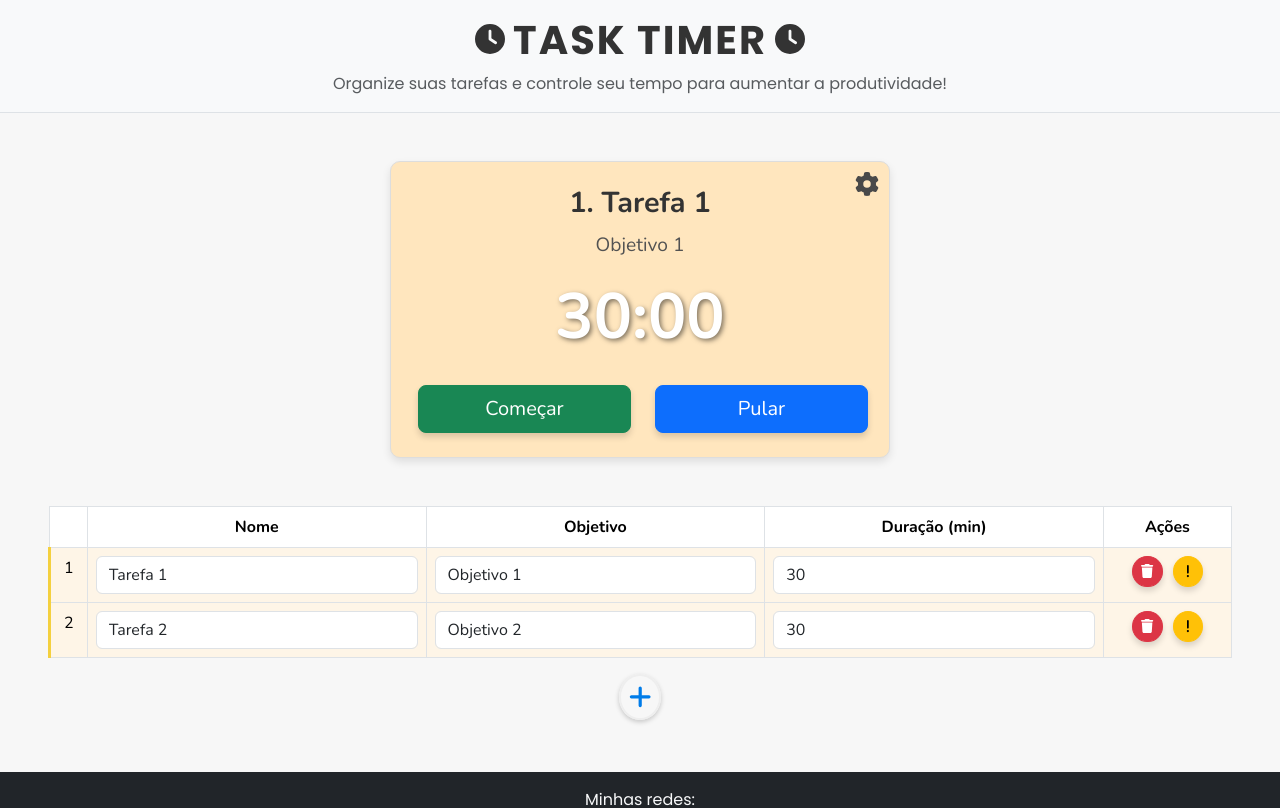
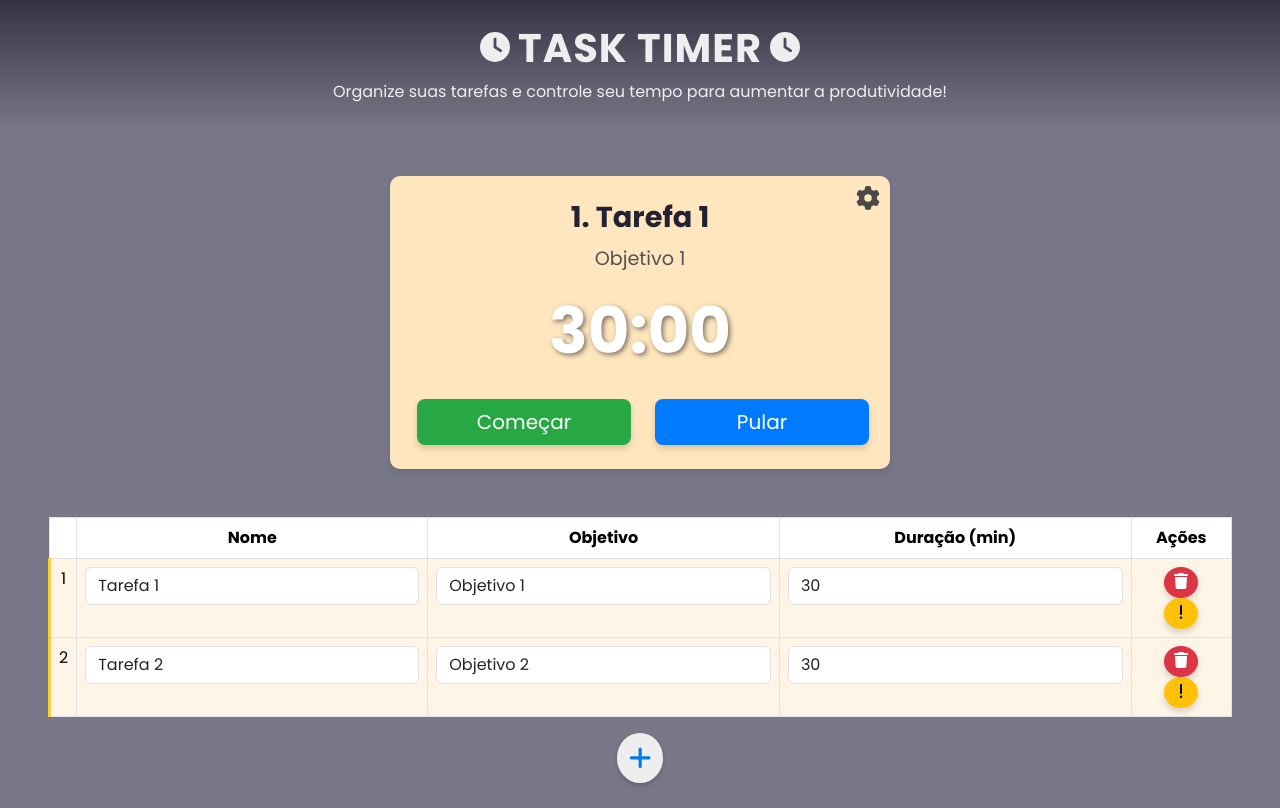
Before and after one commit to Fabken42/task-timer, a React (Create React App) app: page / in a window 1280 px wide. Shown: the top 808 px of the page. Built offline with nearby package versions, Linux system fonts and the light colour scheme; no server answers.

Commit message:
alteracao css

```diff
--- a/src/pages/Footer.js
+++ b/src/pages/Footer.js
@@ -4,7 +4,7 @@ import { FontAwesomeIcon } from '@fortawesome/react-fontawesome';
 import { faInstagram, faGithub, faLinkedin } from '@fortawesome/free-brands-svg-icons';
 
 const AppFooter = () => (
-  <footer className="bg-dark text-light py-3">
+  <footer className="text-light py-2">
     <Container className="text-center">
       <p className="mb-3" style={{ fontFamily: 'Poppins, sans-serif', fontWeight: 400 }}>
         Minhas redes:
--- a/src/pages/Header.js
+++ b/src/pages/Header.js
@@ -6,14 +6,14 @@ import { faClock } from '@fortawesome/free-solid-svg-icons';
 //diminuir tamanho do icone faClock
 
 const Header = () => (
-    <header className="bg-light border-bottom pt-3">
+    <header className="pt-4">
         <Container className="text-center">
             <h1 className="mb-2 title">
                 <FontAwesomeIcon icon={faClock} size="xs"/>
                 <strong className='mx-2'>TASK TIMER</strong>
                 <FontAwesomeIcon icon={faClock}  size="xs"/>
             </h1>
-            <p className="text-muted site-description">
+            <p className="site-description">
                 Organize suas tarefas e controle seu tempo para aumentar a produtividade!
             </p>
         </Container>
--- a/src/pages/TaskTable.js
+++ b/src/pages/TaskTable.js
@@ -7,7 +7,7 @@ import { useSelector, useDispatch } from 'react-redux';
 import { addTask, removeTask, moveTask, editTask, toggleConcluido, setCurrentTaskIndex } from '../redux/taskSlice.js';
 import { FontAwesomeIcon } from '@fortawesome/react-fontawesome';
 import { faTrash, faCheck, faExclamation, faPlus } from '@fortawesome/free-solid-svg-icons';
-import '../styles/TaskTable.css'; // Importa o arquivo CSS para estilos personalizados
+import '../styles/TaskTable.css';
 
 const ITEM_TYPE = 'TASK';
 
@@ -30,29 +30,23 @@ function DraggableRow({ row, index, moveRow, handleRowClick }) {
   const rowClass = row.original.concluido ? 'row-concluido' : 'row-pendente';
 
   return (
-    <tr
-      ref={(node) => ref(drop(node))}
-      {...row.getRowProps()}
-      className={rowClass}
-    >
-      {row.cells.map((cell) => {
-        const isPositionColumn = cell.column.id === 'position';
-        return (
+    <tr ref={(node) => ref(drop(node))} {...row.getRowProps()} className={rowClass}>
+      {row.cells.map((cell) => (
         <td
           key={cell.column.id}
           {...cell.getCellProps()}
           className={cell.column.id === 'position' ? 'cell-position' : ''}
-            onClick={isPositionColumn ? () => handleRowClick(index) : undefined}
+          onClick={cell.column.id === 'position' ? () => handleRowClick(index) : undefined}
         >
           {cell.render('Cell')}
         </td>
-        );
-      })}
+      ))}
     </tr>
   );
 }
 
-function EditableCell({ value: initialValue, row: { original }, column: { id }, handleEditChange }) {
+function EditableCell({ value: initialValue, row, column, handleEditChange }) {
+  const isRunning = useSelector((state) => state.tasks.isRunning);
   const [value, setValue] = useState(initialValue);
 
   useEffect(() => {
@@ -60,25 +54,34 @@ function EditableCell({ value: initialValue, row: { original }, column: { id },
   }, [initialValue]);
 
   const onChange = (e) => {
+    if(isRunning) return;
     const newValue = e.target.value;
-
     if (
-      (id === 'name' && newValue.length <= 30) ||
-      (id === 'objective' && newValue.length <= 100) ||
-      (id === 'duration' && !isNaN(newValue) && newValue >= 0 && newValue <= 999) // Limitar de 0 a 999
+      (column.id === 'name' && newValue.length <= 30) ||
+      (column.id === 'objective' && newValue.length <= 100) ||
+      (column.id === 'duration' && !isNaN(newValue) && newValue >= 0 && newValue <= 999)
     ) {
       setValue(newValue);
     }
   };
 
-  const onBlur = () => handleEditChange(original.position, id, value);
+  const onBlur = () => handleEditChange(row.original.position, column.id, value);
+
+  const onKeyPress = (e) => {
+    if (e.key === 'Enter') {
+      e.target.blur();
+    }
+  };
+
 
   return (
     <Form.Control
-      type={id === 'duration' ? 'number' : 'text'}
+      type={column.id === 'duration' ? 'number' : 'text'}
       value={value}
       onChange={onChange}
       onBlur={onBlur}
+      onKeyDown={onKeyPress}
+
     />
   );
 }
@@ -86,10 +89,19 @@ function EditableCell({ value: initialValue, row: { original }, column: { id },
 export default function TaskTable() {
   const tasks = useSelector((state) => state.tasks.tasks);
   const dispatch = useDispatch();
+  const isRunning = useSelector((state) => state.tasks.isRunning);
 
   const handleAddTask = () => dispatch(addTask());
-  const handleRemoveTask = (position) => dispatch(removeTask(position));
-  const handleConcluido = (position) => dispatch(toggleConcluido(position));
+
+  const handleRemoveTask = (position) => {
+    if(isRunning) return;
+    dispatch(removeTask(position));
+  }
+  const handleConcluido = (position) => {
+    if(isRunning) return;
+    dispatch(toggleConcluido(position));
+  }
+
   const moveRow = (fromIndex, toIndex) => dispatch(moveTask({ fromIndex, toIndex }));
 
   const handleEditChange = useCallback((position, key, value) => {
@@ -97,27 +109,25 @@ export default function TaskTable() {
   }, [dispatch]);
 
   const handleRowClick = (index) => {
+    if(isRunning) return;
     dispatch(setCurrentTaskIndex(index));
   };
 
   const columns = useMemo(
     () => [
       { Header: ' ', accessor: 'position' },
-      { Header: 'Nome', accessor: 'name', Cell: ({ value, row, column }) => <EditableCell value={value} row={row} column={column} handleEditChange={handleEditChange} /> },
-      { Header: 'Objetivo', accessor: 'objective', Cell: ({ value, row, column }) => <EditableCell value={value} row={row} column={column} handleEditChange={handleEditChange} /> },
-      { Header: 'Duração (min)', accessor: 'duration', Cell: ({ value, row, column }) => <EditableCell value={value} row={row} column={column} handleEditChange={handleEditChange} /> },
-
+      { Header: 'Nome', accessor: 'name', Cell: (props) => <EditableCell {...props} handleEditChange={handleEditChange} /> },
+      { Header: 'Objetivo', accessor: 'objective', Cell: (props) => <EditableCell {...props} handleEditChange={handleEditChange} /> },
+      { Header: 'Duração (min)', accessor: 'duration', Cell: (props) => <EditableCell {...props} handleEditChange={handleEditChange} /> },
       {
         Header: 'Ações',
         Cell: ({ row }) => (
           <>
             <Button variant="danger" title="Excluir" className='rounded-circle' size="sm" onClick={() => handleRemoveTask(row.original.position)}>
-              <FontAwesomeIcon icon={faTrash} />
+              <FontAwesomeIcon icon={faTrash} style={{ width: "16px", height: "16px" }} />
             </Button>{' '}
-            <Button className='rounded-circle' title={row.original.concluido? 'Concluído':'Pendente'} variant={row.original.concluido ? 'success' : 'warning'} size="sm" onClick={() => handleConcluido(row.original.position)}>
-              <span style={{ display: 'inline-block', width: '12px', height: '12px', textAlign: 'center' }}>
-                <FontAwesomeIcon icon={row.original.concluido ? faCheck : faExclamation} />
-              </span>
+            <Button className='rounded-circle' title={row.original.concluido ? 'Concluído' : 'Pendente'} variant={row.original.concluido ? 'success' : 'warning'} size="sm" onClick={() => handleConcluido(row.original.position)}>
+              <FontAwesomeIcon style={{ width: "16px", height: "16px" }} icon={row.original.concluido ? faCheck : faExclamation} />
             </Button>{' '}
           </>
         ),
--- a/src/pages/TaskTimer.js
+++ b/src/pages/TaskTimer.js
@@ -1,6 +1,6 @@
 import React, { useState, useEffect } from 'react';
 import { useDispatch, useSelector } from 'react-redux';
-import { setCurrentTaskIndex, toggleConcluido } from '../redux/taskSlice';
+import { setCurrentTaskIndex, toggleConcluido, toggleIsRunning } from '../redux/taskSlice';
 import { Howl } from 'howler';
 import { FontAwesomeIcon } from '@fortawesome/react-fontawesome';
 import { faCog } from '@fortawesome/free-solid-svg-icons';
@@ -15,12 +15,12 @@ const PREVIEW_DURATION = 5000;
 
 export default function TaskTimer() {
     const dispatch = useDispatch();
+    const isRunning = useSelector((state) => state.tasks.isRunning);
     const tasks = useSelector((state) => state.tasks.tasks);
     const currentTaskIndex = useSelector((state) => state.tasks.currentTaskIndex);
     const task = tasks[currentTaskIndex] || null;
 
     const [timeLeft, setTimeLeft] = useState(task ? Number(task.duration) * 60 : 0);
-    const [isRunning, setIsRunning] = useState(false);
     const [showAudioModal, setShowAudioModal] = useState(false);
     const [showConfirmationModal, setShowConfirmationModal] = useState(false);
     const [backgroundSound, setBackgroundSound] = useState('/audio/lofi01.mp3');
@@ -95,15 +95,13 @@ export default function TaskTimer() {
 
     const handleTogglePause = () => {
         if (!task) return;
-        setIsRunning((prev) => {
-            if (prev && backgroundAudio) {
-                backgroundAudioPosition = backgroundAudio.seek();
-                backgroundAudio.pause();
-            } else if (!prev && backgroundAudio) {
-                backgroundAudio.seek(backgroundAudioPosition).play();
-            }
-            return !prev;
-        });
+        if (isRunning && backgroundAudio) {
+            backgroundAudioPosition = backgroundAudio.seek();
+            backgroundAudio.pause();
+        } else if (!isRunning && backgroundAudio) {
+            backgroundAudio.seek(backgroundAudioPosition).play();
+        }
+        dispatch(toggleIsRunning(!isRunning)); // Alterna o estado
     };
 
     const handleNextTask = () => {
@@ -126,7 +124,7 @@ export default function TaskTimer() {
             backgroundAudioPosition = backgroundAudio.seek();
             backgroundAudio.pause();
         }
-        setIsRunning(false);
+        dispatch(toggleIsRunning(false)); // Pausa o timer
         setShowAudioModal(true);
     };
 
@@ -157,7 +155,7 @@ export default function TaskTimer() {
         }
         backgroundAudioPosition = 0;
         setShowConfirmationModal(false);
-        setIsRunning(false);
+        dispatch(toggleIsRunning(false)); // Pausa o timer
     };
 
     return (
@@ -177,12 +175,12 @@ export default function TaskTimer() {
             </div>
             <Row className="control-buttons">
                 <Col xs={6}>
-                    <Button className='btn-lg w-100' variant={isRunning ? "warning" : "success"} onClick={handleTogglePause} disabled={!task}>
+                    <Button className={`btn-lg w-100 ${isRunning ? "btn-pausar" : "btn-comecar"}`} onClick={handleTogglePause} disabled={!task}>
                         {isRunning ? 'Pausar' : 'Começar'}
                     </Button>
                 </Col>
                 <Col xs={6}>
-                    <Button className='btn-lg w-100' variant="primary" onClick={handleNextTask}>Pular</Button>
+                    <Button className='btn-lg w-100 skip-btn' onClick={handleNextTask}>Pular</Button>
                 </Col>
             </Row>
 
--- a/src/redux/taskSlice.js
+++ b/src/redux/taskSlice.js
@@ -7,12 +7,16 @@ const initialState = {
         { position: 2, name: `Tarefa 2`, duration: '30', objective: `Objetivo 2`, concluido: false },
     ],
     currentTaskIndex: 0,
+    isRunning: false,
 };
 
 const taskSlice = createSlice({
     name: 'tasks',
     initialState,
     reducers: {
+        toggleIsRunning: (state, action) => {
+            state.isRunning = action.payload;
+        },
         addTask: (state) => {
             const newPosition = state.tasks.length + 1;
             state.tasks.push({
@@ -53,5 +57,5 @@ const taskSlice = createSlice({
     },
 });
 
-export const { addTask, removeTask, moveTask, editTask, toggleConcluido, togglePendencia, setCurrentTaskIndex } = taskSlice.actions;
+export const { addTask, removeTask, moveTask, editTask, toggleConcluido, togglePendencia, setCurrentTaskIndex, toggleIsRunning } = taskSlice.actions;
 export default taskSlice.reducer;
--- a/src/styles/App.css
+++ b/src/styles/App.css
@@ -1,8 +1,19 @@
 @import url('https://fonts.googleapis.com/css2?family=Nunito:wght@300;400;700&display=swap');
 @import url('https://fonts.googleapis.com/css2?family=Poppins:wght@300;400;700&display=swap');
 
+*{
+    font-family: 'Poppins', sans-serif;
+
+}
+
+.text-primary {
+    color: red !important; /* Substitua pelo tom de azul que desejar */
+}
+
+
+
 body {
-    background-color: #f7f7f7;
+    background-color: #778;
     /* Cinza claro */
     font-family: 'Nunito', sans-serif;
     color: #333;
@@ -10,30 +21,26 @@ body {
     margin: 0;
     padding: 0;
 }
-
+header{
+    /* background-color: #445 !important; */
+    background: linear-gradient(to bottom, #334, #778);
+    color: #eee;
+    padding: 8px;
+    text-align: center;
+    border:none
+}
 .content{
     min-height: calc(100vh - 187px);
 }
 
-header {
-    background-color: #f9f9f9;
-    /* Cinza claro */
-    border-bottom: 2px solid #e0e0e0;
-    /* Linha de separação */
+.title{
+    letter-spacing: 1px;
+    font-weight: 700;
 }
 
-.title{
-    letter-spacing: 2px;
-    font-weight: 700;
-    font-family: 'Poppins', sans-serif;
-}
-
-.site-description{
-    font-family: 'Poppins', sans-serif;
-}
 
 footer {
-    background-color: #333;
+    background: linear-gradient(to top, #334, #778);
     color: #ddd;
 }
 
--- a/src/styles/TaskTable.css
+++ b/src/styles/TaskTable.css
@@ -17,13 +17,13 @@
 }
 
 .add-task-icon {
+    background-color: #eee;
     color: #007ce9;
     font-size: 1.6em;
     cursor: pointer;
     display: inline-block;
-    border: 2px solid #eee;
     border-radius: 50%;
-    padding: 8px;
+    padding: 12px;
     box-shadow: 0px 2px 5px rgba(0, 0, 0, 0.2);
     transition: transform 0.2s ease, box-shadow 0.2s ease;
 }
--- a/src/styles/TaskTimer.css
+++ b/src/styles/TaskTimer.css
@@ -4,7 +4,6 @@
     position: relative;
     text-align: center;
     background-color: #f8f9fa;
-    border: 1px solid #ddd;
     border-radius: 10px;
     box-shadow: 0px 4px 8px rgba(0, 0, 0, 0.1);
     max-width: 500px;
@@ -23,6 +22,7 @@
 
 
 .task-title {
+    color: #223 !important;
     font-size: 1.8em;
     font-weight: bold;
     word-break: break-word;
@@ -125,3 +125,18 @@ input[type="range"].volume-slider::-moz-range-thumb {
     cursor: pointer;
     border: 1px solid #ddd;
 }
+
+.skip-btn{
+    background-color: #007bff !important;
+    border: none !important;
+}
+
+.btn-pausar{
+    background-color: #ffc107 !important;
+    border: none !important;
+}
+
+.btn-comecar{
+    background-color: #28a745 !important;
+    border: none !important;
+}
```
Lines whose indentation alone changed are shown as unchanged.
